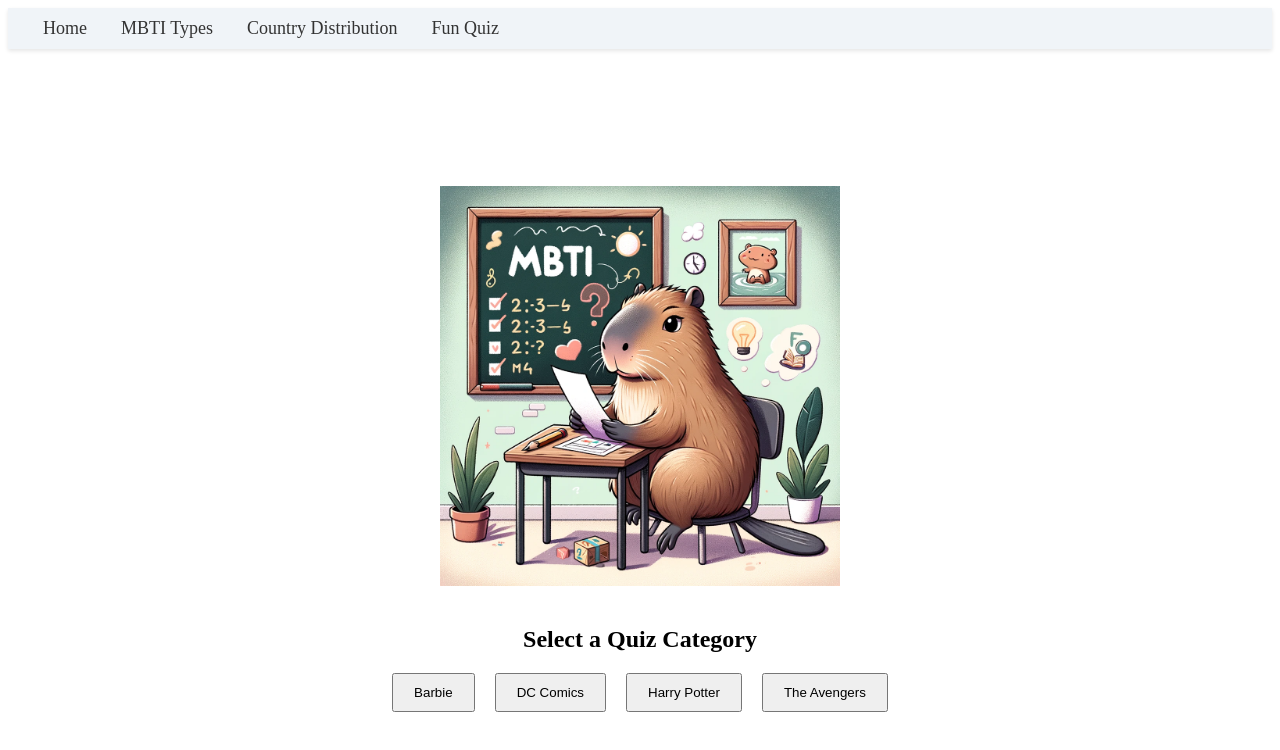
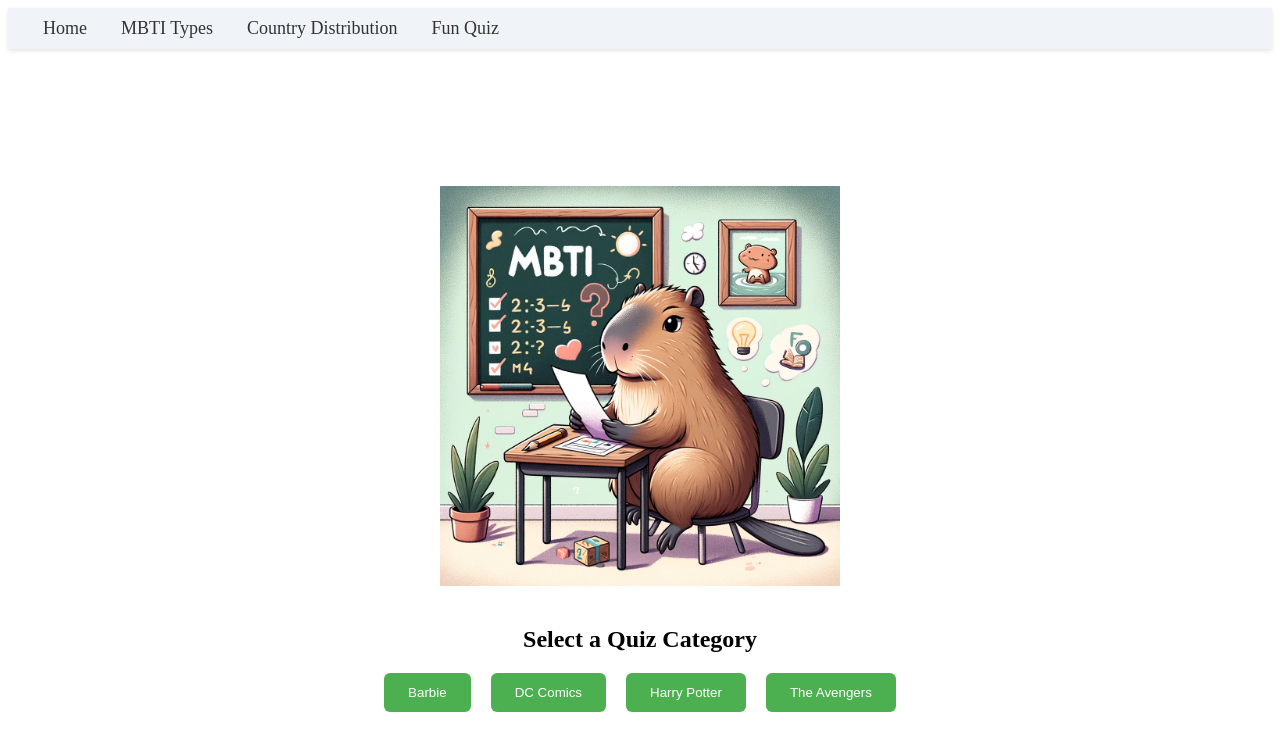
Before and after one commit to jessiezhang199/dsc106_final, a SvelteKit app: page /quiz in a window 1280 px wide. Shown: the top 750 px of the page. Built offline with nearby package versions, Linux system fonts and the light colour scheme.

Commit message:
beautify quiz page

```diff
--- a/src/routes/quiz/+page.svelte
+++ b/src/routes/quiz/+page.svelte
@@ -121,10 +121,6 @@
 
 .quiz-container {
   text-align: center;
-    display: flex;
-    flex-direction: column;
-    align-items: center;
-    gap: 20px;
 }
 
 .categories-container {
@@ -148,13 +144,32 @@
 }
 
 button {
-    padding: 10px 20px;
+  padding: 12px 24px;
   cursor: pointer;
+  background-color: #4CAF50;
+  color: white;
+  border: none;
+  border-radius: 6px;
+  transition: background-color 0.3s ease;
+}
+
+button:hover {
+  background-color: #45a049;
 }
 
 h2 {
-    width: 100%; /* Ensure the title spans the full width */
-    text-align: center; /* Center the title */
+  text-align: center;
+  font-size: 24px;
+  margin-bottom: 20px;
+}
+
+p {
+  font-size: 18px;
+  margin-bottom: 20px;
+}
+
+.restart-button-container {
+  margin-top: 20px;
 }
   .feedback-image {
     max-width: 50%; /* Adjust this value as needed */
@@ -203,7 +218,7 @@
     {/if}
     <p>{resultsMessage}</p>
     <div class="restart-button-container">
-      <button on:click={restartQuiz}>Give another shot and see what other cool characters we have</button>
+      <button on:click={restartQuiz}>Give another shot and see what other cool characters we have!</button>
     </div>
   </div>
 {/if}
```
Lines whose indentation alone changed are shown as unchanged.
